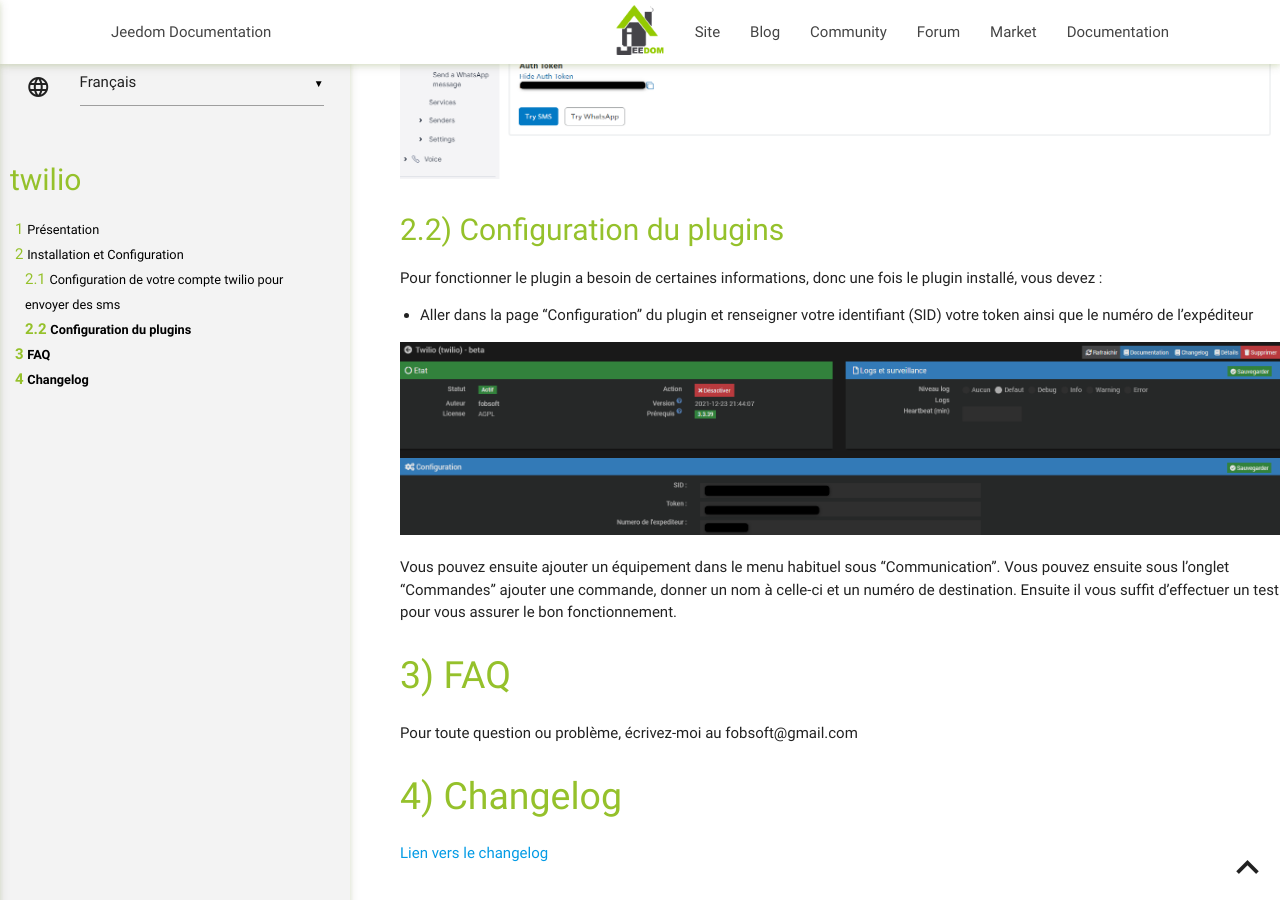
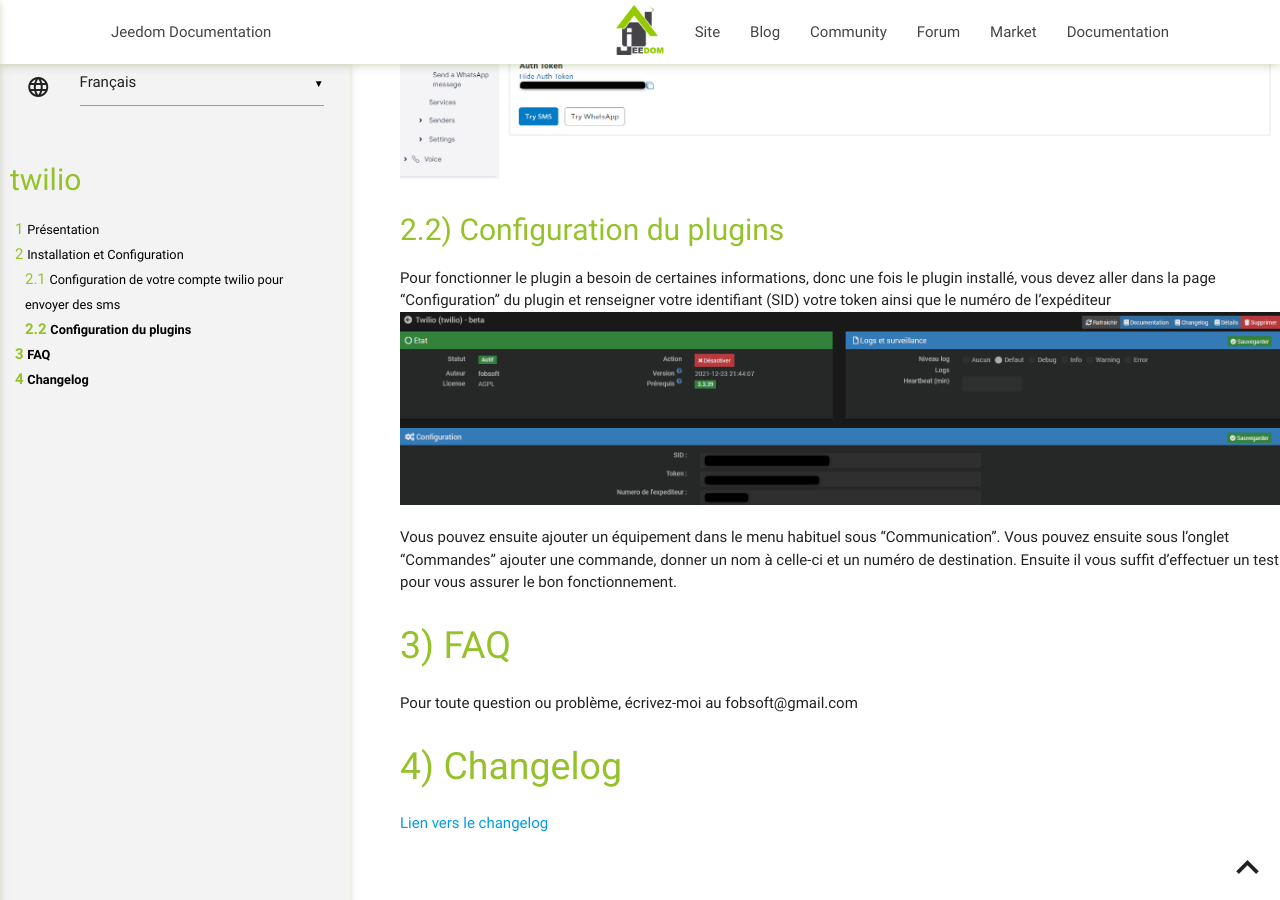
Before and after one commit to fobsoft/jeedom-plugins-documentation, a Jekyll site: the page built from twilio/fr_FR/index.md, in a window 1280 px wide and 900 px high, scrolled down 2471 px. Built offline with Jekyll 4.4.1, drawn with Linux system fonts in a browser that asks for light colours.

```diff
--- a/twilio/fr_FR/index.md
+++ b/twilio/fr_FR/index.md
@@ -39,9 +39,7 @@ Une fois fais, dirigez-vous ici pour connaître les informations dont vous aurez
 ![Installation et Configuration tier - 5](../images/Installation et Configuration tier - 5.png)
 
 ## Configuration du plugins
-Pour fonctionner le plugin a besoin de certaines informations, donc une fois le plugin installé, vous devez :
-- Aller dans la page "Configuration" du plugin et renseigner votre identifiant (SID) votre token ainsi que le numéro de l'expéditeur
-
+Pour fonctionner le plugin a besoin de certaines informations, donc une fois le plugin installé, vous devez aller dans la page "Configuration" du plugin et renseigner votre identifiant (SID) votre token ainsi que le numéro de l'expéditeur
 ![Installation et Configuration - 1](../images/Installation et Configuration - 1.png)
 
 Vous pouvez ensuite ajouter un équipement dans le menu habituel sous "Communication".
```
